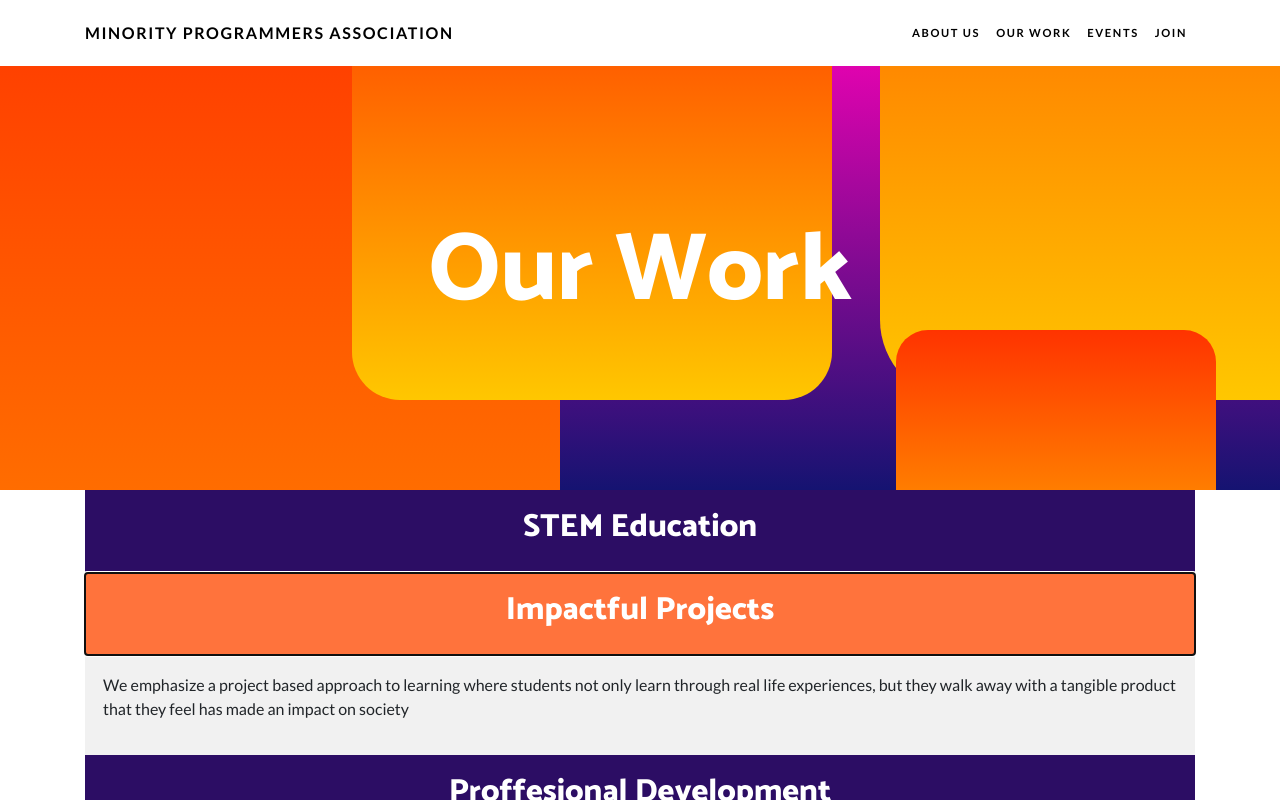
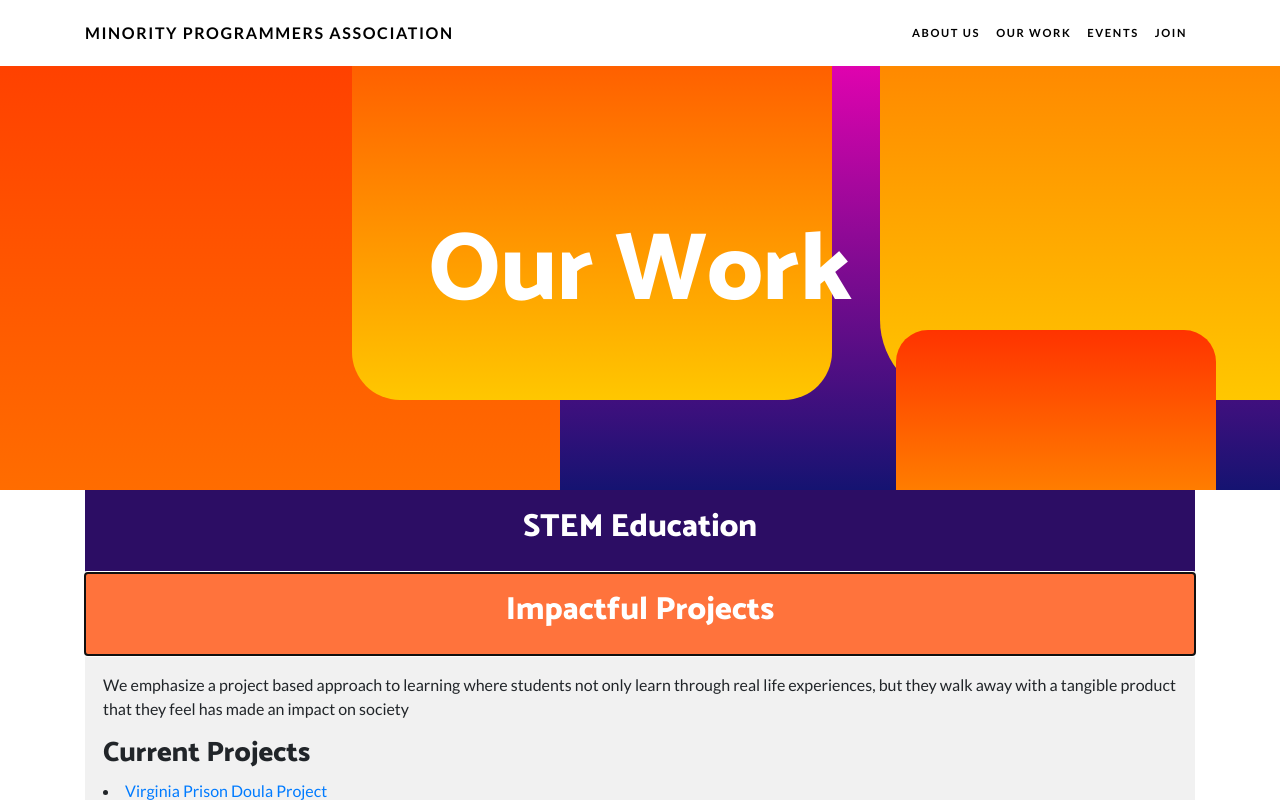
Before and after one commit to MinorityProgrammers/MinorityProgrammers.github.io, a website: page our-work.html in a window 1280 px wide. Both pictures are taken after a click on the button "Impactful Projects". Shown: the top 800 px of the page. Drawn offline with Linux system fonts and the light colour scheme.

Commit message:
Update our-work.html
adding impactful project straight from github

```diff
--- a/our-work.html
+++ b/our-work.html
@@ -99,6 +99,13 @@
         <div class="content">
           <p>We emphasize a project based approach to learning where students not only learn through real life
             experiences, but they walk away with a tangible product that they feel has made an impact on society</p>
+                    <h3> Current Projects
+            </h3>
+            <li><a href="https://codingshot.github.io/vpdp/"
+                target="_blank">Virginia Prison Doula Project</a></li>
+            <li><a href="https://github.com/MinorityProgrammers/readphones"
+                target="_blank">Readphones</a></li>
+
         </div>
       </div>
       <div class="container">
```
